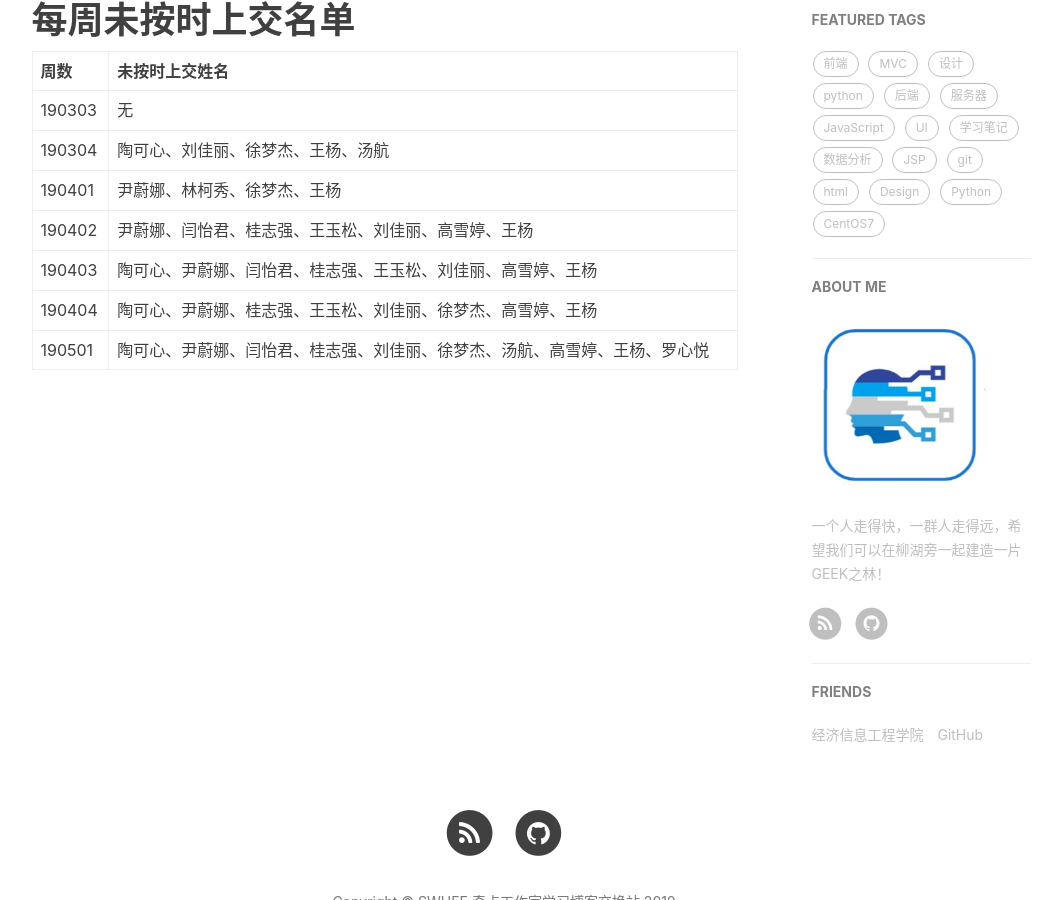
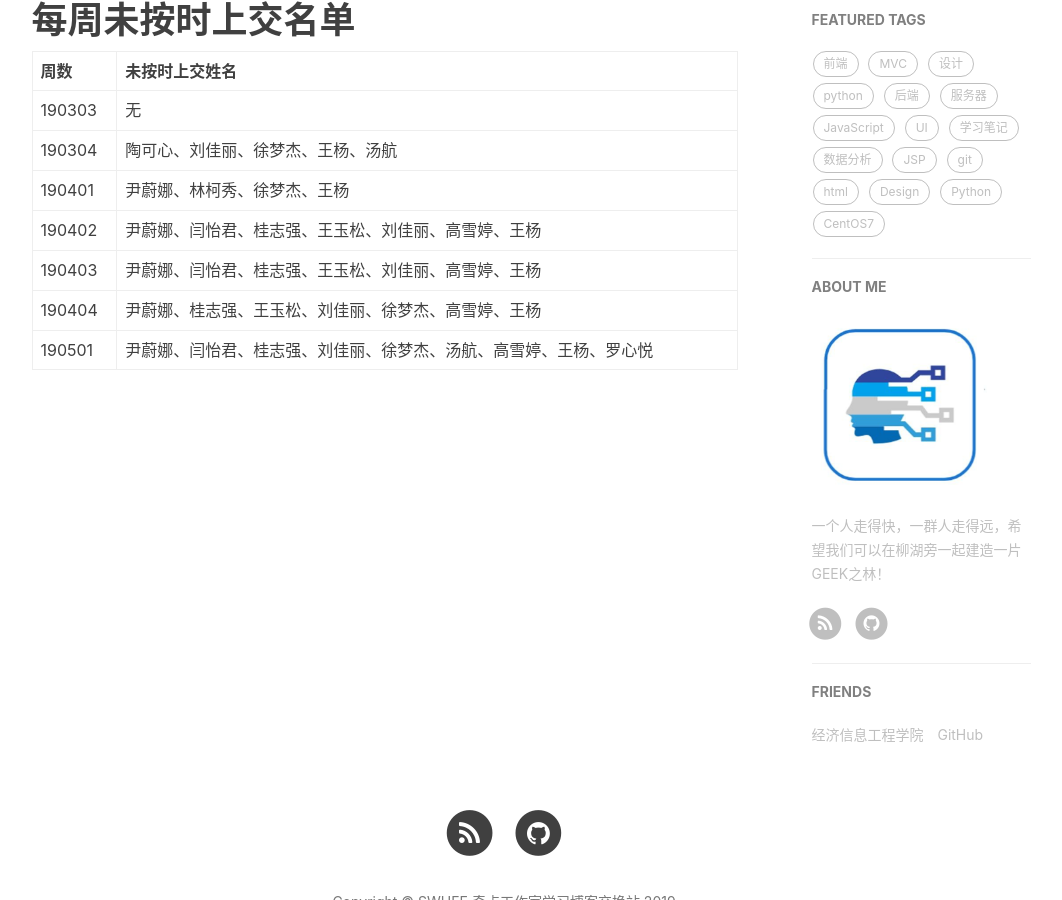
Before and after one commit to wjy990706/Blog-Share, a Jekyll site: the page built from not-hand-in.md, in a window 1280 px wide and 900 px high, scrolled down 447 px. Shown: the whole window, without its empty margins (136-1198 px from the left). Built offline with Jekyll 4.4.1, drawn with Linux system fonts in a browser that asks for light colours; nearby versions of some CDN libraries; our own code applies the rules of GitHub Pages for plain Markdown files; comment, search, counter and statistics services are not loaded.

Commit message:
Update not-hand-in.md

```diff
--- a/not-hand-in.md
+++ b/not-hand-in.md
@@ -6,6 +6,6 @@
 | 190304 | 陶可心、刘佳丽、徐梦杰、王杨、汤航 |
 | 190401 | 尹蔚娜、林柯秀、徐梦杰、王杨           |
 | 190402 | 尹蔚娜、闫怡君、桂志强、王玉松、刘佳丽、高雪婷、王杨 |
-| 190403 | 陶可心、尹蔚娜、闫怡君、桂志强、王玉松、刘佳丽、高雪婷、王杨 |
-| 190404 | 陶可心、尹蔚娜、桂志强、王玉松、刘佳丽、徐梦杰、高雪婷、王杨 |
-| 190501 | 陶可心、尹蔚娜、闫怡君、桂志强、刘佳丽、徐梦杰、汤航、高雪婷、王杨、罗心悦 |
+| 190403 | 尹蔚娜、闫怡君、桂志强、王玉松、刘佳丽、高雪婷、王杨 |
+| 190404 | 尹蔚娜、桂志强、王玉松、刘佳丽、徐梦杰、高雪婷、王杨 |
+| 190501 | 尹蔚娜、闫怡君、桂志强、刘佳丽、徐梦杰、汤航、高雪婷、王杨、罗心悦 |
```
